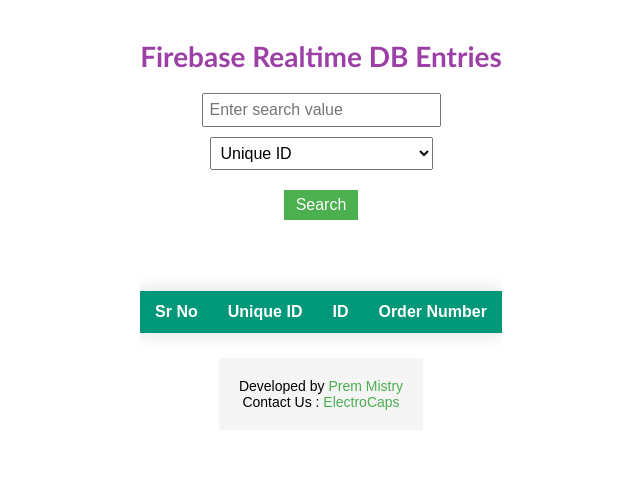
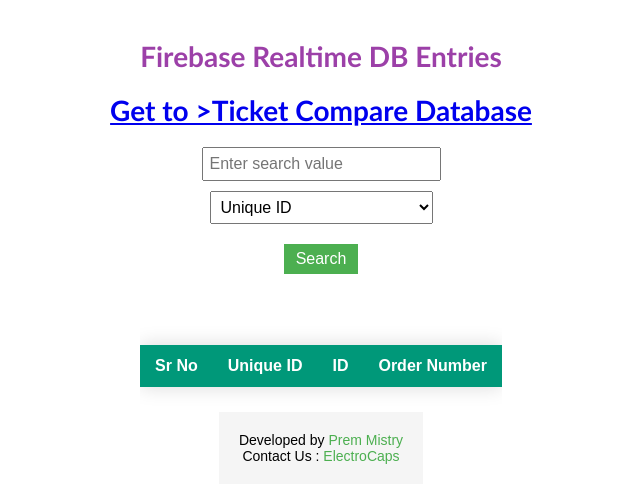
Before and after one commit to electroprem/Ticket-QR-Fetch-v1, a plain HTML site: page index.html in a window 1280 px wide. Shown: the whole page, without its empty margins (319-959 px from the left). Drawn offline with Linux system fonts and the light colour scheme; no server answers.

Commit message:
Update index.html

```diff
--- a/index.html
+++ b/index.html
@@ -9,8 +9,10 @@
   <script src="https://www.gstatic.com/firebasejs/8.10.0/firebase-database.js"></script>
 </head>
 <body>
-  <h1>Firebase Realtime DB Entries</h1>
-
+  <div>
+      <h1>Firebase Realtime DB Entries</h1>
+    <h1><a href="https://electroprem.github.io/Ticket-Verify-V1/">Get to >Ticket Compare Database</a></h1>
+    </div>
   <div class="search-container">
     <input type="text" id="search-input" placeholder="Enter search value">
     <select id="search-option">
```
